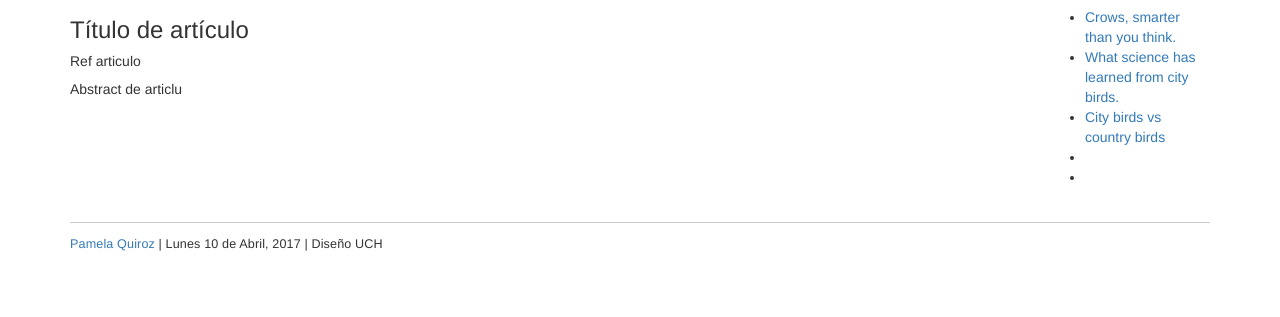
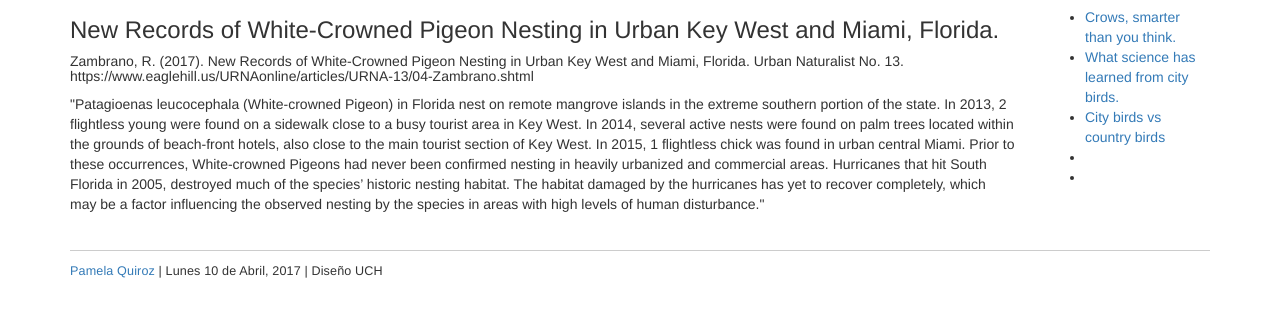
Before and after one commit to quizozi/Computacion-10-04, a plain HTML site: page index.html in a window 1280 px wide. Shown: the part 165-482 px from the top of the page. Drawn offline with Linux system fonts and the light colour scheme.

Commit message:
Update index.html

```diff
--- a/index.html
+++ b/index.html
@@ -25,9 +25,9 @@
           <section>
             <h2>section</h2>
             <article>
-              <h3>Título de artículo</h3>
-              <h5>Ref articulo</h5>
-              <p>Abstract de articlu</p>
+              <h3>New Records of White-Crowned Pigeon Nesting in Urban Key West and Miami, Florida.</h3>
+              <h5>Zambrano, R. (2017). New Records of White-Crowned Pigeon Nesting in Urban Key West and Miami, Florida. Urban Naturalist No. 13. https://www.eaglehill.us/URNAonline/articles/URNA-13/04-Zambrano.shtml</h5>
+              <p>"Patagioenas leucocephala (White-crowned Pigeon) in Florida nest on remote mangrove islands in the extreme southern portion of the state. In 2013, 2 flightless young were found on a sidewalk close to a busy tourist area in Key West. In 2014, several active nests were found on palm trees located within the grounds of beach-front hotels, also close to the main tourist section of Key West. In 2015, 1 flightless chick was found in urban central Miami. Prior to these occurrences, White-crowned Pigeons had never been confirmed nesting in heavily urbanized and commercial areas. Hurricanes that hit South Florida in 2005, destroyed much of the species’ historic nesting habitat. The habitat damaged by the hurricanes has yet to recover completely, which may be a factor influencing the observed nesting by the species in areas with high levels of human disturbance."</p>
             </article>
 
           </section>
```
